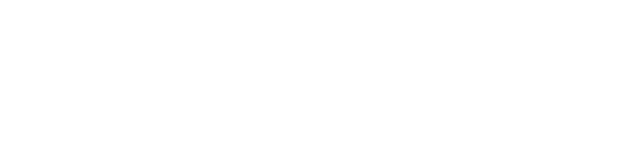
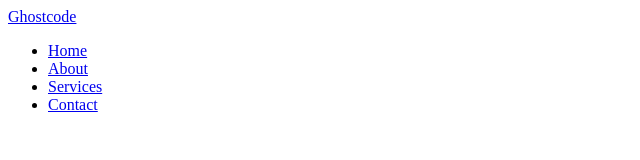
Before and after one commit to ghostcode1999/github, a plain HTML site: page index.html in a window 1280 px wide. Shown: the whole page, without its empty margins (0-640 px from the left). Drawn offline with Linux system fonts and the light colour scheme.

Commit message:
Added Header

```diff
--- a/index.html
+++ b/index.html
@@ -5,6 +5,16 @@
     <title>Github Tutorial</title>
   </head>
   <body>
-
+<header>
+  <a href="#">Ghostcode</a>
+  <nav>
+<ul>
+  <li><a href="#">Home</a></li>
+  <li><a href="#">About</a></li>
+  <li><a href="#">Services</a></li>
+  <li><a href="#">Contact</a></li>
+</ul>
+  </nav>
+</header>
   </body>
 </html>
```
